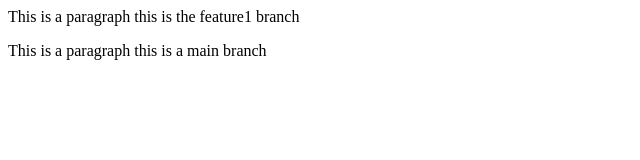
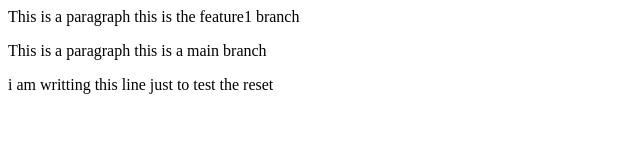
Before and after one commit to asad-snippets/asad-demo, a plain HTML site: page index.html in a window 1280 px wide. Shown: the whole page, without its empty margins (0-640 px from the left). Drawn offline with Linux system fonts and the light colour scheme.

Commit message:
3rd line is added

```diff
--- a/index.html
+++ b/index.html
@@ -1,2 +1,3 @@
 <p>This is a paragraph this is the feature1 branch</p>
 <p>This is a paragraph this is a main branch</p>
+<p>i am writting this line just to test the reset</p>
```
